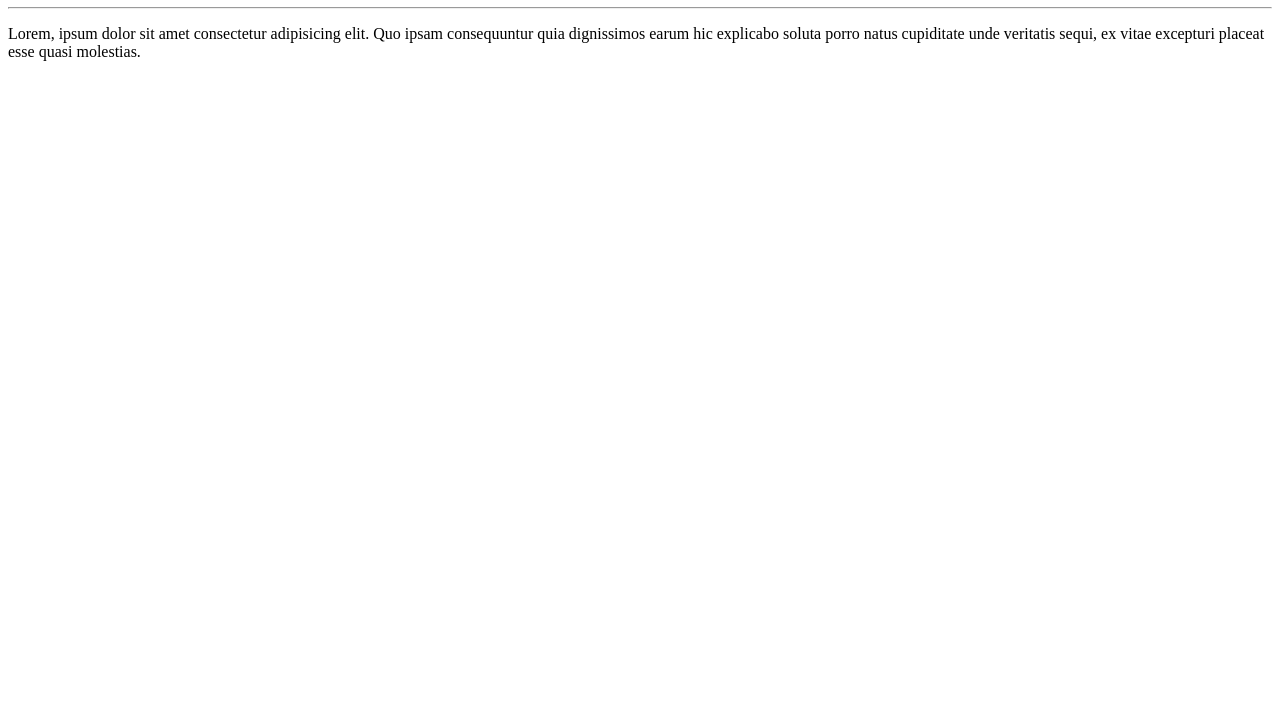
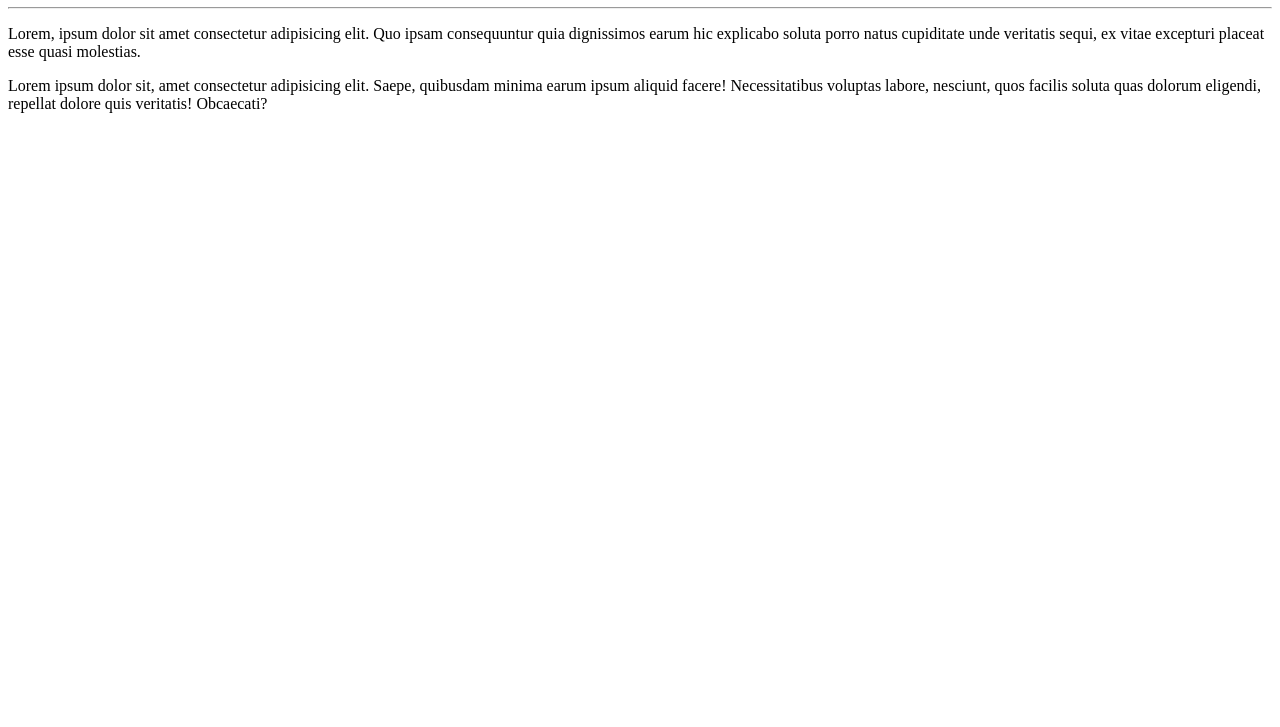
Before and after one commit to jrildosilva/Ola-Mundo, a plain HTML site: page site-exemplo/index.html in a window 1280 px wide. Shown: the part 73-800 px from the top of the page. Drawn offline with Linux system fonts and the light colour scheme.

Commit message:
adicionei um parágrafo

```diff
--- a/site-exemplo/index.html
+++ b/site-exemplo/index.html
@@ -10,5 +10,7 @@
     <h1>olá, Mundo</h1>
     <hr>
     <p>Lorem, ipsum dolor sit amet consectetur adipisicing elit. Quo ipsam consequuntur quia dignissimos earum hic explicabo soluta porro natus cupiditate unde veritatis sequi, ex vitae excepturi placeat esse quasi molestias.</p>
+
+    <p>Lorem ipsum dolor sit, amet consectetur adipisicing elit. Saepe, quibusdam minima earum ipsum aliquid facere! Necessitatibus voluptas labore, nesciunt, quos facilis soluta quas dolorum eligendi, repellat dolore quis veritatis! Obcaecati?</p>
 </body>
 </html>
```
